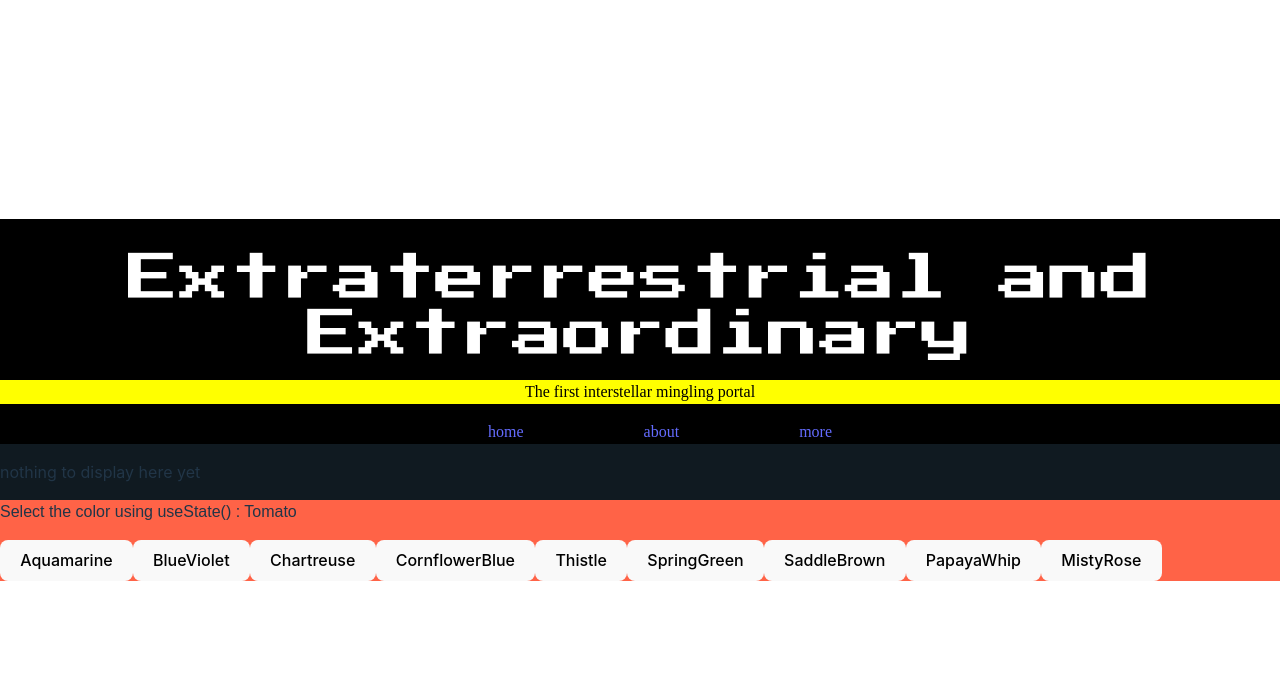
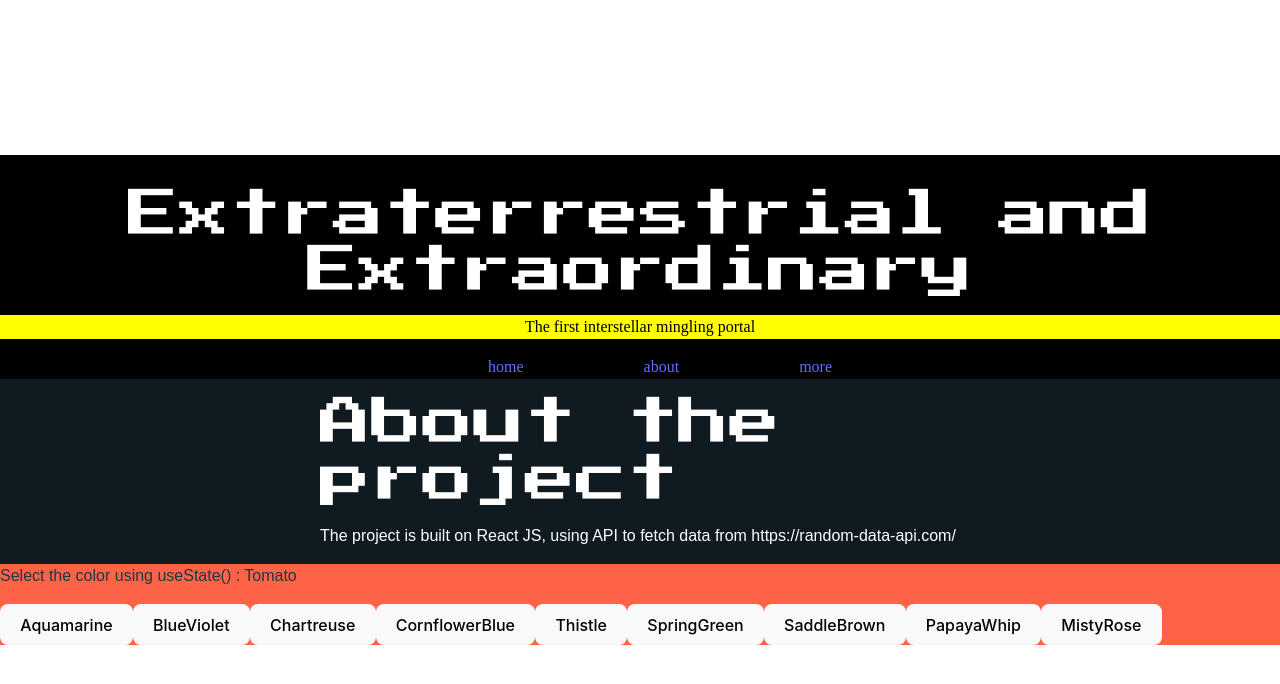
Before and after one commit to lydia274/comment-viewer, a React (Vite) app: page /about in a window 1280 px wide. Shown: the top 684 px of the page. Built offline with nearby package versions, Linux system fonts and the light colour scheme; a web font is replaced by a local one.

Commit message:
article and about done

```diff
--- a/src/App.jsx
+++ b/src/App.jsx
@@ -7,19 +7,19 @@ import Home from "./pages/Home/Home"
 import Header from "./components/Header/Header"
 import Footer from "./components/Footer/Footer"
 import ColorPicker from "./components/ColorPicker"
+import About from "./pages/About/About"
 
 function App() {
   return (
     <Router>
-      {" "}
-      {/* Wrap the entire application with BrowserRouter */}
       <header>
         <Header />
       </header>
       <Routes>
         {" "}
         {/* Use Routes component to define your routes */}
-        <Route path="/" element={<Home />} /> {/* Define routes here */}
+        <Route path="/" element={<Home />} />
+        <Route path="/about/" element={<About />} />
       </Routes>
       <Footer />
       <ColorPicker />
--- /dev/null
+++ b/src/components/Article/Article.css
@@ -0,0 +1,6 @@
+.article-container {
+  width: 50%;
+  margin: 0 auto;
+  color: white;
+  font-family: Arial, Helvetica, sans-serif;
+}
--- /dev/null
+++ b/src/components/Article/Article.jsx
@@ -0,0 +1,13 @@
+import React from "react"
+import "./Article.css"
+
+function Article({ title, body }) {
+  return (
+    <div className="article-container">
+      {title && <h1>{title}</h1>}
+      <p>{body}</p>
+    </div>
+  )
+}
+
+export default Article
--- a/src/components/Footer/Footer.jsx
+++ b/src/components/Footer/Footer.jsx
@@ -3,7 +3,7 @@ import React from "react"
 function Footer() {
   return (
     <>
-      <div>nothing to display here yet</div>
+      <div> </div>
     </>
   )
 }
--- /dev/null
+++ b/src/pages/About/About.jsx
@@ -0,0 +1,15 @@
+import React from "react"
+import Article from "../../components/Article/Article"
+
+export default function About() {
+  return (
+    <>
+      <div>
+        <Article
+          title="About the project"
+          body="The project is built on React JS, using API to fetch data from https://random-data-api.com/"
+        />
+      </div>
+    </>
+  )
+}
```
